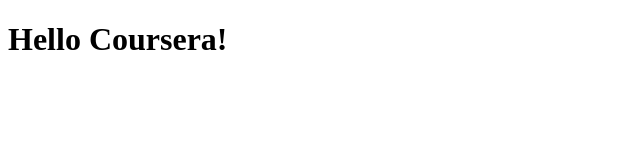
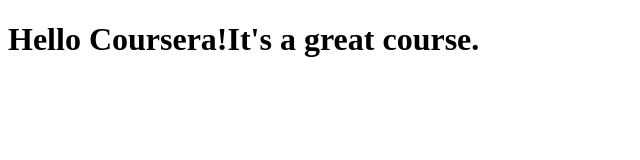
Before and after one commit to nitin2407/coursera-test, a plain HTML site: page site/index.html in a window 1280 px wide. Shown: the whole page, without its empty margins (0-640 px from the left). Drawn offline with Linux system fonts and the light colour scheme.

Commit message:
Small addition.

```diff
--- a/site/index.html
+++ b/site/index.html
@@ -4,6 +4,6 @@
 	<title>Hello Coursera!</title>
 </head>
 <body>
-<H1>Hello Coursera!</H1>
+<H1>Hello Coursera!It's a great course.</H1>
 </body>
 </html>
```
